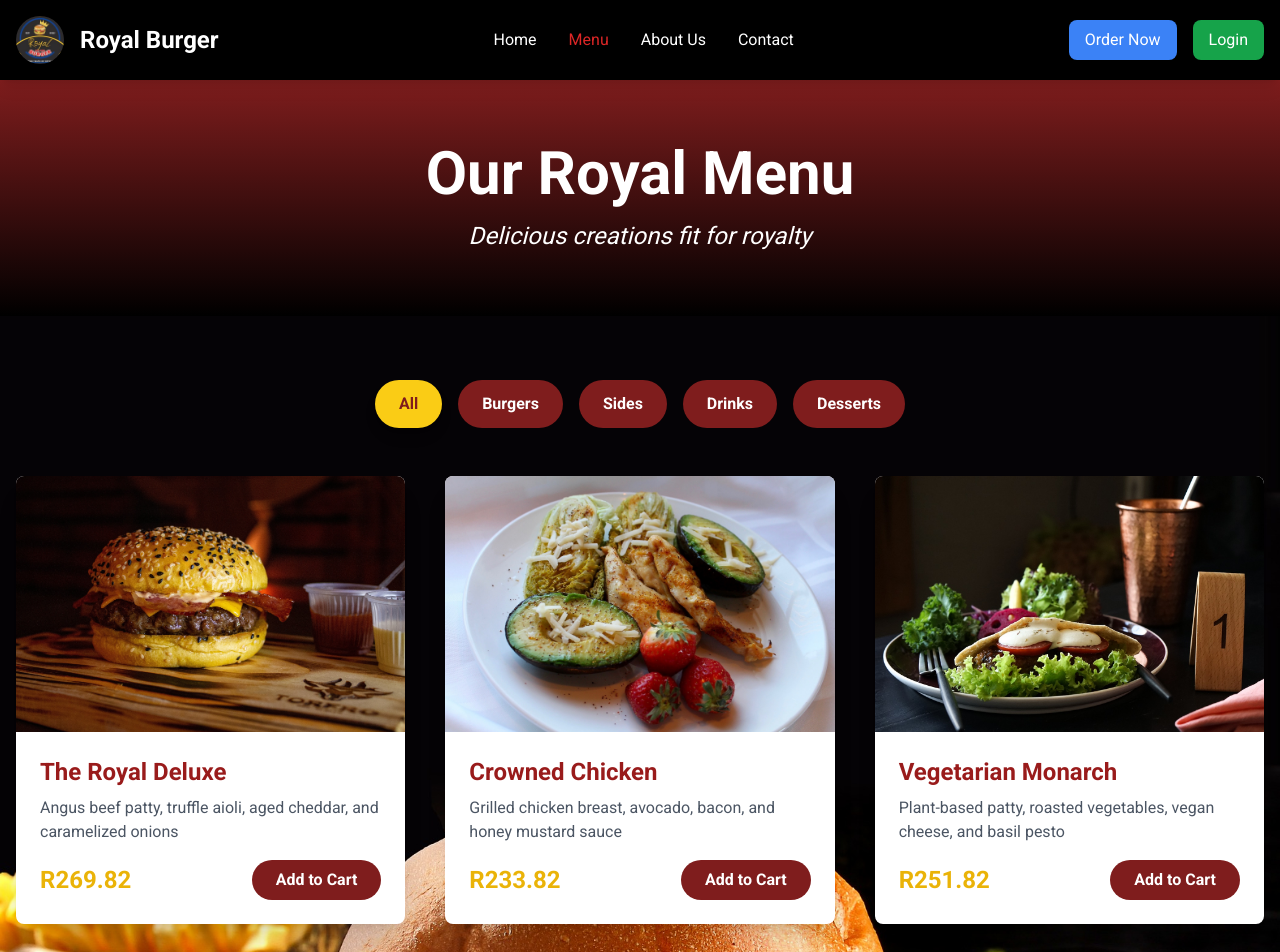
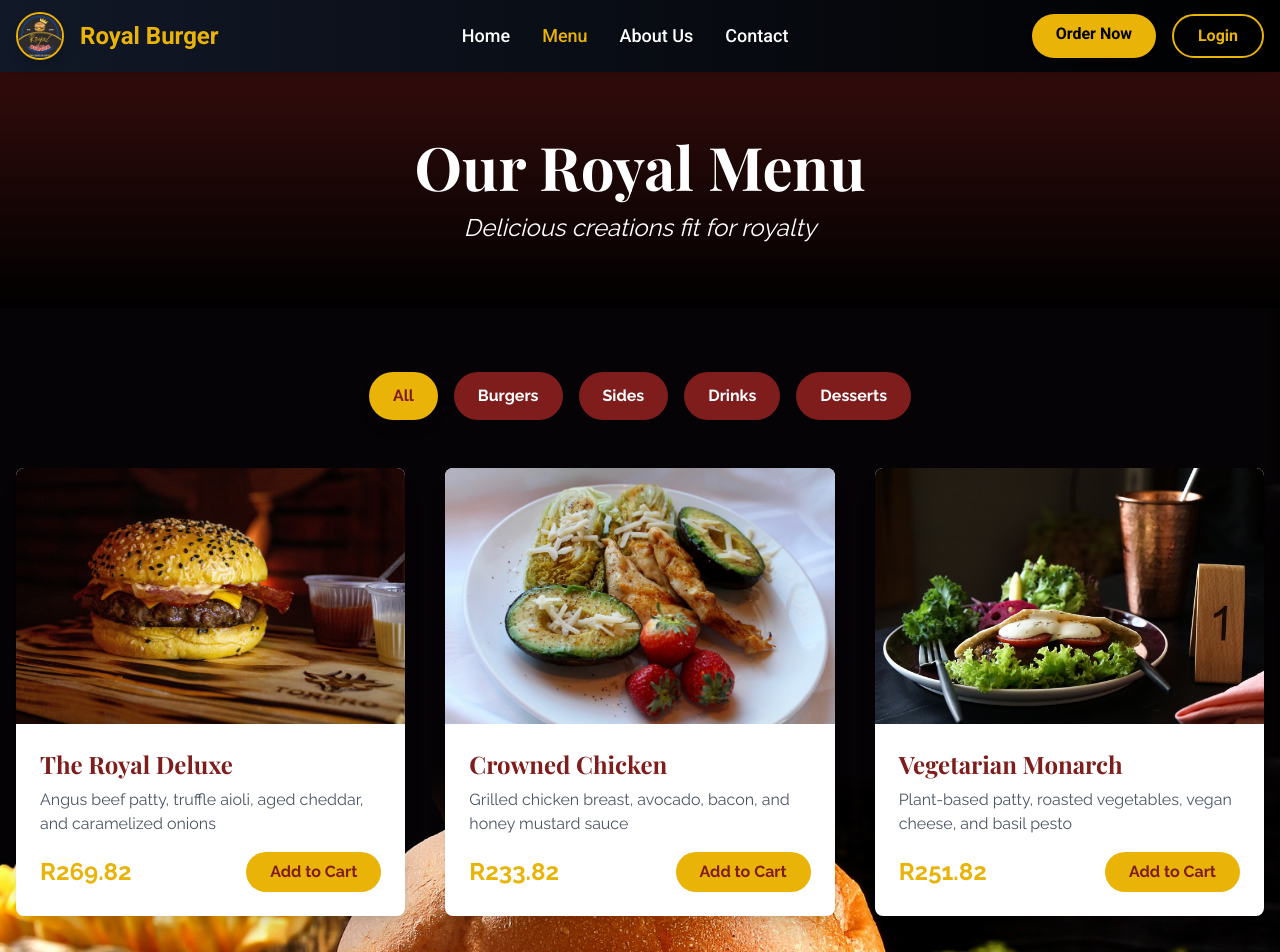
Before and after one commit to CovetingAphid3/Restaurant, a Vue app in the folder frontend/: page /menu in a window 1280 px wide. Shown: the top 952 px of the page. Built offline with nearby package versions, Linux system fonts and the light colour scheme.

Commit message:
consistent styling across pages && fix navbar on small devices

```diff
--- a/frontend/src/components/Navbar.vue
+++ b/frontend/src/components/Navbar.vue
@@ -1,82 +1,90 @@
 <template>
-  <nav class="bg-black text-white sticky top-0 z-50 shadow-lg">
-    <div class="container mx-auto px-4 py-4 flex justify-between items-center">
-
+  <nav class="bg-gradient-to-r from-gray-900 to-black text-white sticky top-0 z-50 shadow-lg">
+    <div class="container mx-auto px-4 py-3 flex justify-between items-center">
       <!-- Logo and Title Section -->
       <div class="flex items-center space-x-4">
-        <!-- Logo -->
         <img
           src="/assets/logo.jpg"
           alt="Royal Burger Logo"
-          class="w-12 h-12 rounded-full object-cover shadow-lg"
+          class="w-12 h-12 rounded-full object-cover shadow-lg border-2 border-yellow-500"
         />
-
-        <!-- Title -->
-        <a href="#" class="text-2xl font-bold">Royal Burger</a>
+        <a href="#" class="text-2xl font-bold text-yellow-500 hover:text-yellow-400 transition-colors duration-300">Royal Burger</a>
       </div>
-
       <!-- Navigation Links -->
-      <ul class="hidden md:flex space-x-8">
+      <ul class="hidden lg:flex space-x-8">
         <li v-for="item in navItems" :key="item.name">
           <RouterLink
             :to="item.to"
             :class="[
-              item.current ? 'text-red-600' : 'hover:text-red-600',
-              'transition duration-300'
+              item.current ? 'text-yellow-500' : 'hover:text-yellow-500',
+              'transition duration-300 text-lg font-medium'
             ]"
           >{{ item.name }}</RouterLink>
         </li>
       </ul>
-
       <!-- Action Buttons -->
-      <div class="hidden md:flex space-x-4">
-
-
-        <RouterLink :to="'/order'" class="bg-blue-500 text-white px-4 py-2 rounded-lg hover:bg-white hover:text-blue-500 transition duration-300">Order Now</RouterLink>
-        <RouterLink :to="'/login'" class="bg-green-600 px-4 py-2 rounded-lg hover:bg-white hover:text-green-600 transition duration-300">Login</RouterLink>
+      <div class="hidden lg:flex space-x-4">
+        <RouterLink :to="'/order'" class="bg-yellow-500 text-black px-6 py-2 rounded-full hover:bg-yellow-400 transition duration-300 font-semibold shadow-md">Order Now</RouterLink>
+        <RouterLink :to="'/login'" class="bg-transparent border-2 border-yellow-500 text-yellow-500 px-6 py-2 rounded-full hover:bg-yellow-500 hover:text-black transition duration-300 font-semibold">Login</RouterLink>
       </div>
-
       <!-- Mobile Menu Toggle -->
-      <div class="md:hidden">
-        <button @click="toggleMenu" class="focus:outline-none">
-          <svg class="w-6 h-6" fill="none" stroke="currentColor" viewBox="0 0 24 24" xmlns="http://www.w3.org/2000/svg">
+      <div class="lg:hidden">
+        <button @click="toggleMenu" class="focus:outline-none text-yellow-500 hover:text-yellow-400 transition-colors duration-300">
+          <svg class="w-8 h-8" fill="none" stroke="currentColor" viewBox="0 0 24 24" xmlns="http://www.w3.org/2000/svg">
             <path stroke-linecap="round" stroke-linejoin="round" stroke-width="2" d="M4 6h16M4 12h16M4 18h16"></path>
           </svg>
         </button>
       </div>
     </div>
-
     <!-- Mobile Menu -->
-    <div v-if="isMenuOpen" class="md:hidden bg-gray-800 text-white">
-      <ul class="space-y-4 p-4">
+    <transition
+      enter-active-class="transition duration-300 ease-out"
+      enter-from-class="transform -translate-y-full opacity-0"
+      enter-to-class="transform translate-y-0 opacity-100"
+      leave-active-class="transition duration-200 ease-in"
+      leave-from-class="transform translate-y-0 opacity-100"
+      leave-to-class="transform -translate-y-full opacity-0"
+    >
+      <div v-if="isMenuOpen" class="lg:hidden absolute inset-0 bg-gradient-to-r from-gray-900 to-black z-50 h-screen">
+        <div class="container mx-auto px-4 py-6">
+          <ul class="space-y-4">
             <li v-for="item in navItems" :key="item.name">
               <RouterLink
                 :to="item.to"
                 :class="[
-              item.current ? 'text-red-400' : 'text-red-400',
-              'block'
+                  item.current ? 'text-yellow-500' : 'text-white hover:text-yellow-500',
+                  'block text-lg font-medium transition duration-300'
                 ]"
+                @click="closeMenu"
               >{{ item.name }}</RouterLink>
             </li>
             <li>
-          <a href="#" class="block bg-red-500 text-black px-4 py-2 mt-2 rounded-lg text-center">Order Now</a>
+              <RouterLink :to="'/order'" class="block bg-yellow-500 text-black px-4 py-2 mt-4 rounded-full text-center font-semibold hover:bg-yellow-400 transition duration-300" @click="closeMenu">Order Now</RouterLink>
             </li>
             <li>
-          <a href="#" class="block bg-red-600 px-4 py-2 mt-2 rounded-lg text-center">Login</a>
+              <RouterLink :to="'/login'" class="block bg-transparent border-2 border-yellow-500 text-yellow-500 px-4 py-2 mt-2 rounded-full text-center font-semibold hover:bg-yellow-500 hover:text-black transition duration-300" @click="closeMenu">Login</RouterLink>
             </li>
           </ul>
         </div>
+      </div>
+    </transition>
   </nav>
 </template>
 
+
+
 <script>
-import { computed } from 'vue';
+import { ref, computed } from 'vue';
 import { RouterLink, useRoute } from 'vue-router';
 
 export default {
   name: 'Navbar',
+  components: {
+    RouterLink
+  },
   setup() {
     const route = useRoute();
+    const isMenuOpen = ref(false);
 
     const navItems = computed(() => [
       { name: 'Home', to: '/', current: route.path === '/' },
@@ -85,21 +93,23 @@ export default {
       { name: 'Contact', to: '/contact', current: route.path === '/contact' },
     ]);
 
-    return { navItems };
-  },
-  data() {
-    return {
-      isMenuOpen: false,
+    const toggleMenu = () => {
+      isMenuOpen.value = !isMenuOpen.value;
     };
-  },
-  methods: {
-    toggleMenu() {
-      this.isMenuOpen = !this.isMenuOpen;
-    },
+
+    const closeMenu = () => {
+      isMenuOpen.value = false;
+    };
+
+    return { navItems, isMenuOpen, toggleMenu, closeMenu };
   },
 };
 </script>
 
 <style scoped>
-/* Custom styles can be added here */
+@media (max-width: 1023px) {
+  .container {
+    max-width: 100%;
+  }
+}
 </style>
--- a/frontend/src/router/index.ts
+++ b/frontend/src/router/index.ts
@@ -1,5 +1,5 @@
 import { createRouter, createWebHistory } from 'vue-router'
-import HomeView from '../views/HomeView.vue'
+import LandingPage from '../views/HomeView.vue'
 import Menu from '../views/Menu.vue'
 import Contact from '../views/Contact.vue'
 import OrderPage from '../views/OrderPage.vue'
@@ -10,8 +10,8 @@ const router = createRouter({
   routes: [
     {
       path: '/',
-      name: 'home',
-      component: HomeView,
+      name: 'LandingPage',
+      component: LandingPage,
     },
     {
       path: '/menu',
--- a/frontend/src/views/AboutView.vue
+++ b/frontend/src/views/AboutView.vue
@@ -1,5 +1,5 @@
 <template>
-    <div class="min-h-screen flex justify-center items-center bg-gray-100 py-12 px-4 sm:px-6 lg:px-8"  style="background-image: url('/assets/about.jpg'); background-size: cover; background-position: center; background-attachment: fixed;">
+    <div class="min-h-screen flex justify-center items-center bg-gray-100 py-12 px-4 sm:px-6 lg:px-8"  style="background-image: url('/assets/background.jpg'); background-size: cover; background-position: center; background-attachment: fixed;">
 
     <div class="max-w-4xl mx-auto bg-white rounded-xl shadow-2xl overflow-hidden">
       <div class="md:flex">
--- a/frontend/src/views/Login.vue
+++ b/frontend/src/views/Login.vue
@@ -1,5 +1,5 @@
 <template>
-  <div class="min-h-screen bg-gradient-to-br from-gray-100 to-red-100 py-12 px-4 sm:px-6 lg:px-8 flex items-center justify-center">
+  <div class="min-h-screen bg-gradient-to-br from-gray-100 to-red-100 py-12 px-4 sm:px-6 lg:px-8 flex items-center justify-center" style="background-image: url('/assets/background.jpg'); background-size: cover; background-position: center; background-attachment: fixed;">
     <div class="max-w-md w-full space-y-8 bg-white p-10 rounded-xl shadow-2xl">
       <div>
         <h2 class="mt-6 text-center text-3xl font-extrabold text-gray-900">Welcome to Burger Palace</h2>
--- a/frontend/src/views/Menu.vue
+++ b/frontend/src/views/Menu.vue
@@ -1,12 +1,11 @@
 <template>
-  <div class="font-roboto " style="background-image: url('/assets/background.jpg'); background-size: cover; background-position: center; background-attachment: fixed;">
-
+  <div class="font-sans" style="background-image: url('/assets/background.jpg'); background-size: cover; background-position: center; background-attachment: fixed;">
     <!-- Menu Header -->
     <header class="bg-gradient-to-b from-red-900 to-black text-white py-16 text-center relative overflow-hidden">
-      <div class="absolute inset-0 "></div>
+      <div class="absolute inset-0 bg-black opacity-60"></div>
       <div class="relative z-10">
-        <h1 class="text-6xl font-extrabold mb-4 text-white shadow-text">Our Royal Menu</h1>
-        <p class="text-2xl italic">Delicious creations fit for royalty</p>
+        <h1 class="text-6xl font-extrabold mb-4 text-white font-serif animate__animated animate__fadeInDown">Our Royal Menu</h1>
+        <p class="text-2xl italic animate__animated animate__fadeInUp animate__delay-1s">Delicious creations fit for royalty</p>
       </div>
     </header>
 
@@ -18,7 +17,7 @@
           :key="category"
           @click="selectedCategory = category"
           :class="['px-6 py-3 rounded-full font-bold transition duration-300 transform hover:scale-105',
-                   selectedCategory === category ? 'bg-yellow-400 text-red-900 shadow-lg' : 'bg-red-900 text-white hover:bg-red-800']"
+                   selectedCategory === category ? 'bg-yellow-500 text-red-900 shadow-lg' : 'bg-red-900 text-white hover:bg-red-800']"
         >
           {{ category }}
         </button>
@@ -33,11 +32,11 @@
         >
           <img :src="item.image" :alt="item.name" class="w-full h-64 object-cover" />
           <div class="p-6">
-            <h3 class="text-2xl font-bold mb-2 text-red-800">{{ item.name }}</h3>
+            <h3 class="text-2xl font-bold mb-2 text-red-900 font-serif">{{ item.name }}</h3>
             <p class="text-gray-600 mb-4">{{ item.description }}</p>
             <div class="flex justify-between items-center">
               <span class="text-2xl font-bold text-yellow-500">R{{ item.price.toFixed(2) }}</span>
-              <button class="bg-red-900 text-white px-6 py-2 rounded-full font-bold hover:bg-red-800 transition duration-300 transform hover:scale-105">
+              <button class="bg-yellow-500 text-red-900 px-6 py-2 rounded-full font-bold hover:bg-yellow-400 transition duration-300 transform hover:scale-105">
                 Add to Cart
               </button>
             </div>
@@ -48,10 +47,10 @@
 
     <!-- Customization Options -->
     <section class="container mx-auto px-4 py-16 bg-gray-900 bg-opacity-80 rounded-lg shadow-2xl my-16">
-      <h2 class="text-5xl text-yellow-400 font-bold text-center mb-12 shadow-text">Customize Your Burger</h2>
+      <h2 class="text-5xl text-yellow-500 font-bold text-center mb-12 font-serif">Customize Your Burger</h2>
       <div class="grid grid-cols-1 md:grid-cols-2 lg:grid-cols-4 gap-8">
         <div v-for="(options, category) in customizationOptions" :key="category" class="bg-white rounded-lg shadow-lg p-6 transform transition duration-300 hover:scale-105">
-          <h3 class="text-2xl font-bold mb-4 text-red-800">{{ category }}</h3>
+          <h3 class="text-2xl font-bold mb-4 text-red-900 font-serif">{{ category }}</h3>
           <ul class="space-y-3">
             <li v-for="option in options" :key="option.name" class="flex justify-between items-center border-b border-gray-200 pb-2">
               <span class="text-gray-800">{{ option.name }}</span>
@@ -65,30 +64,28 @@
     <!-- Special Dietary Requirements -->
     <section class="bg-gradient-to-b from-red-900 to-black text-white py-16">
       <div class="container mx-auto px-4">
-        <h2 class="text-4xl font-bold text-center mb-12 text-white shadow-text">Special Dietary Requirements</h2>
+        <h2 class="text-4xl font-bold text-center mb-12 text-white font-serif">Special Dietary Requirements</h2>
         <div class="grid grid-cols-1 md:grid-cols-3 gap-12">
           <div class="text-center bg-white bg-opacity-10 p-8 rounded-lg transform transition duration-300 hover:scale-105">
-            <i class="fas fa-leaf text-5xl mb-6 text-yellow-300"></i>
-            <h3 class="text-2xl font-bold mb-4">Vegetarian Options</h3>
+            <i class="fas fa-leaf text-5xl mb-6 text-yellow-500"></i>
+            <h3 class="text-2xl font-bold mb-4 font-serif">Vegetarian Options</h3>
             <p class="text-lg">We offer a variety of delicious vegetarian burgers and sides.</p>
           </div>
           <div class="text-center bg-white bg-opacity-10 p-8 rounded-lg transform transition duration-300 hover:scale-105">
-            <i class="fas fa-wheat-awn-circle-exclamation text-5xl mb-6 text-yellow-300"></i>
-            <h3 class="text-2xl font-bold mb-4">Gluten-Free Buns</h3>
+            <i class="fas fa-wheat-awn-circle-exclamation text-5xl mb-6 text-yellow-500"></i>
+            <h3 class="text-2xl font-bold mb-4 font-serif">Gluten-Free Buns</h3>
             <p class="text-lg">Gluten-free bun options available for all our burgers.</p>
           </div>
           <div class="text-center bg-white bg-opacity-10 p-8 rounded-lg transform transition duration-300 hover:scale-105">
-            <i class="fas fa-carrot text-5xl mb-6 text-yellow-300"></i>
-            <h3 class="text-2xl font-bold mb-4">Vegan Choices</h3>
+            <i class="fas fa-carrot text-5xl mb-6 text-yellow-500"></i>
+            <h3 class="text-2xl font-bold mb-4 font-serif">Vegan Choices</h3>
             <p class="text-lg">Try our plant-based burgers and vegan-friendly sides.</p>
           </div>
         </div>
       </div>
     </section>
-
   </div>
 </template>
-
 
 
 <script>
@@ -184,5 +181,18 @@ export default {
 </script>
 
 <style scoped>
-/* Add any additional custom styles here */
+@import url('https://fonts.googleapis.com/css2?family=Playfair+Display:wght@400;700&family=Raleway:wght@300;400;700&display=swap');
+@import 'https://cdnjs.cloudflare.com/ajax/libs/animate.css/4.1.1/animate.min.css';
+
+.font-serif {
+  font-family: 'Playfair Display', serif;
+}
+
+.font-sans {
+  font-family: 'Raleway', sans-serif;
+}
+
+.animate__animated {
+  animation-duration: 1s;
+}
 </style>
--- a/frontend/src/views/OrderPage.vue
+++ b/frontend/src/views/OrderPage.vue
@@ -1,5 +1,5 @@
 <template>
-  <div class="min-h-screen bg-gradient-to-br from-gray-100 to-red-100 py-12 px-4 sm:px-6 lg:px-8">
+  <div class="min-h-screen bg-gradient-to-br from-gray-100 to-red-100 py-12 px-4 sm:px-6 lg:px-8" style="background-image: url('/assets/background.jpg'); background-size: cover; background-position: center; background-attachment: fixed;">
     <div class="max-w-4xl mx-auto bg-white rounded-xl shadow-2xl overflow-hidden">
       <div class="md:flex">
         <div class="md:flex-shrink-0 bg-gray-600 md:w-56 flex flex-col justify-between">
```
Also changed, not shown: frontend/src/views/HomeView.vue (+36 -23 lines). Lines whose indentation alone changed are shown as unchanged.
